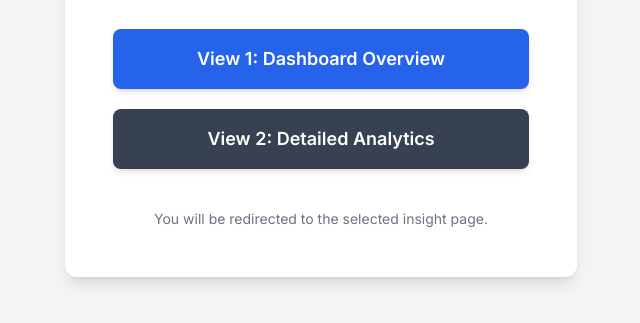
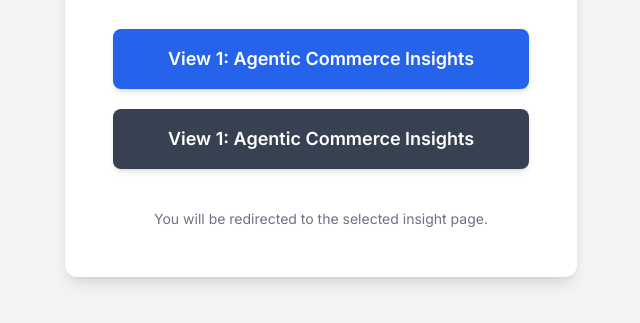
Before and after one commit to varun-avysh/agentic-commerce-insight, a plain HTML site: page index.html in a window 1280 px wide. Shown: the part 345-668 px from the top of the page, without its empty margins (319-959 px from the left). Drawn offline with nearby package versions, Linux system fonts and the light colour scheme.

Commit message:
Update navigation links for agent commerce insights

```diff
--- a/index1.html
+++ b/index.html
@@ -33,15 +33,15 @@
             <!-- Navigation Links -->
             <nav class="flex flex-col space-y-5">
                 <!-- Link to View 1 -->
-                <a href="view1.html"
+                <a href="agent-commerce-insight-view1.html"
                    class="w-full bg-blue-600 text-white text-lg font-semibold py-4 px-6 rounded-lg shadow-md hover:bg-blue-700 focus:outline-none focus:ring-4 focus:ring-blue-300 transition-all duration-300 ease-in-out transform hover:-translate-y-1">
-                    View 1: Dashboard Overview
+                    View 1: Agentic Commerce Insights
                 </a>
 
                 <!-- Link to View 2 -->
-                <a href="view2.html"
+                <a href="agent-commerce-insight-view2.html"
                    class="w-full bg-gray-700 text-white text-lg font-semibold py-4 px-6 rounded-lg shadow-md hover:bg-gray-800 focus:outline-none focus:ring-4 focus:ring-gray-300 transition-all duration-300 ease-in-out transform hover:-translate-y-1">
-                    View 2: Detailed Analytics
+                    View 1: Agentic Commerce Insights
                 </a>
             </nav>
 
```
